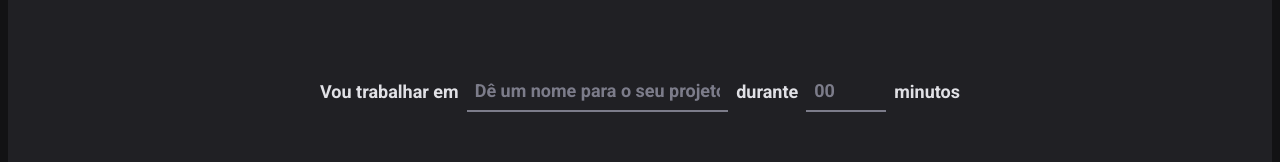
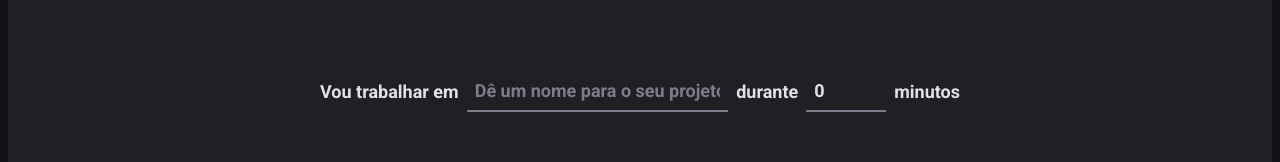
Before and after one commit to MarceloTadini/Pomodoro, a React (Vite) app in the folder timer/: page / in a window 1280 px wide. Shown: the part 196-358 px from the top of the page. Built offline with nearby package versions, Linux system fonts and the light colour scheme.

Commit message:
Adding reset form

```diff
--- a/timer/src/pages/Home/index.tsx
+++ b/timer/src/pages/Home/index.tsx
@@ -16,18 +16,29 @@
 const newCycleFormValidationSchema = zod.object({
   task: zod.string().min(1, 'Informe a tarefa!'),
   minutesAmount: zod
-  .number()
-  .min(5, 'O ciclo precisa ser de no mínimo 5 minutos.')
-  .max(60, 'O ciclo precisa ser de no máximo 60 minutos.'),
+    .number()
+    .min(5, 'O ciclo precisa ser de no mínimo 5 minutos.')
+    .max(60, 'O ciclo precisa ser de no máximo 60 minutos.'),
 })
 
+// interface NewCycleFormData {
+//   task: string
+//   minutesAmount: number
+// } Automatização do processo feito através do zod.infer -> typeof utilizado pois é uma variável js
+
+type NewCycleFormData = zod.infer<typeof newCycleFormValidationSchema>
+
 export function Home() {
-  const { register, handleSubmit, watch, formState } = useForm({
+  const { register, handleSubmit, watch, reset } = useForm<NewCycleFormData>({
     resolver: zodResolver(newCycleFormValidationSchema),
+    defaultValues: {
+      task: '',
+      minutesAmount: 0,
+    },
   })
 
-  function handleCreateNewCycle(data) {
-
+  function handleCreateNewCycle(data: NewCycleFormData) {
+    reset()
   }
 
   const task = watch('task')
```
